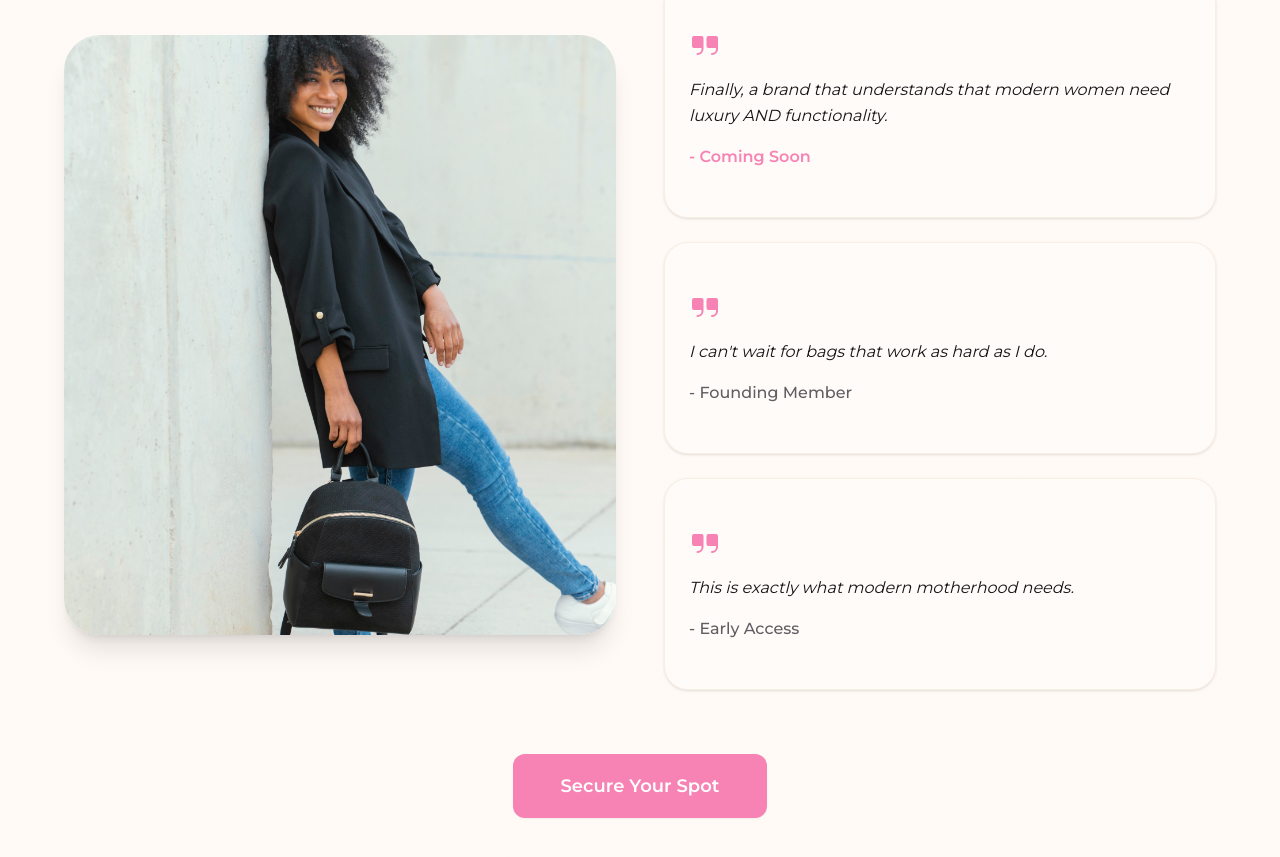
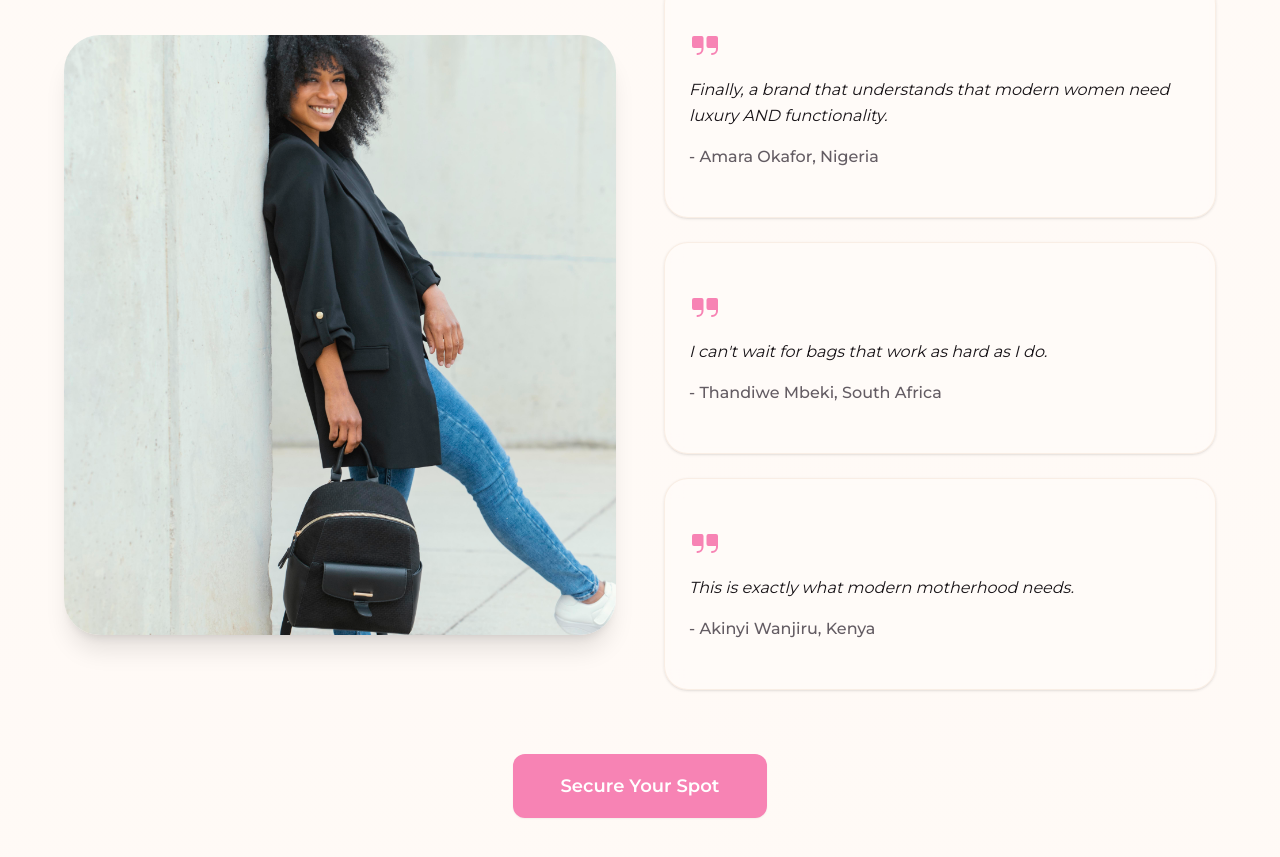
Before and after one commit to Mcjulie-gold/mcjulie-crafts, a React (Vite) app: page / in a window 1280 px wide. Shown: the part 3777-4634 px from the top of the page. Built offline with nearby package versions, Linux system fonts and the light colour scheme.

Commit message:
Generated by Spark: Let add real names, Kenya, South Africa and Nigeria

```diff
--- a/src/components/Testimonials.tsx
+++ b/src/components/Testimonials.tsx
@@ -7,17 +7,17 @@ import heroImage from "@/assets/images/full-shot-smiley-woman-holding-backpack.j
 const testimonials = [
   {
     quote: "Finally, a brand that understands that modern women need luxury AND functionality.",
-    author: "Coming Soon",
-    isComingSoon: true,
+    author: "Amara Okafor, Nigeria",
+    isComingSoon: false,
   },
   {
     quote: "I can't wait for bags that work as hard as I do.",
-    author: "Founding Member",
+    author: "Thandiwe Mbeki, South Africa",
     isComingSoon: false,
   },
   {
     quote: "This is exactly what modern motherhood needs.",
-    author: "Early Access",
+    author: "Akinyi Wanjiru, Kenya",
     isComingSoon: false,
   },
 ]
```
